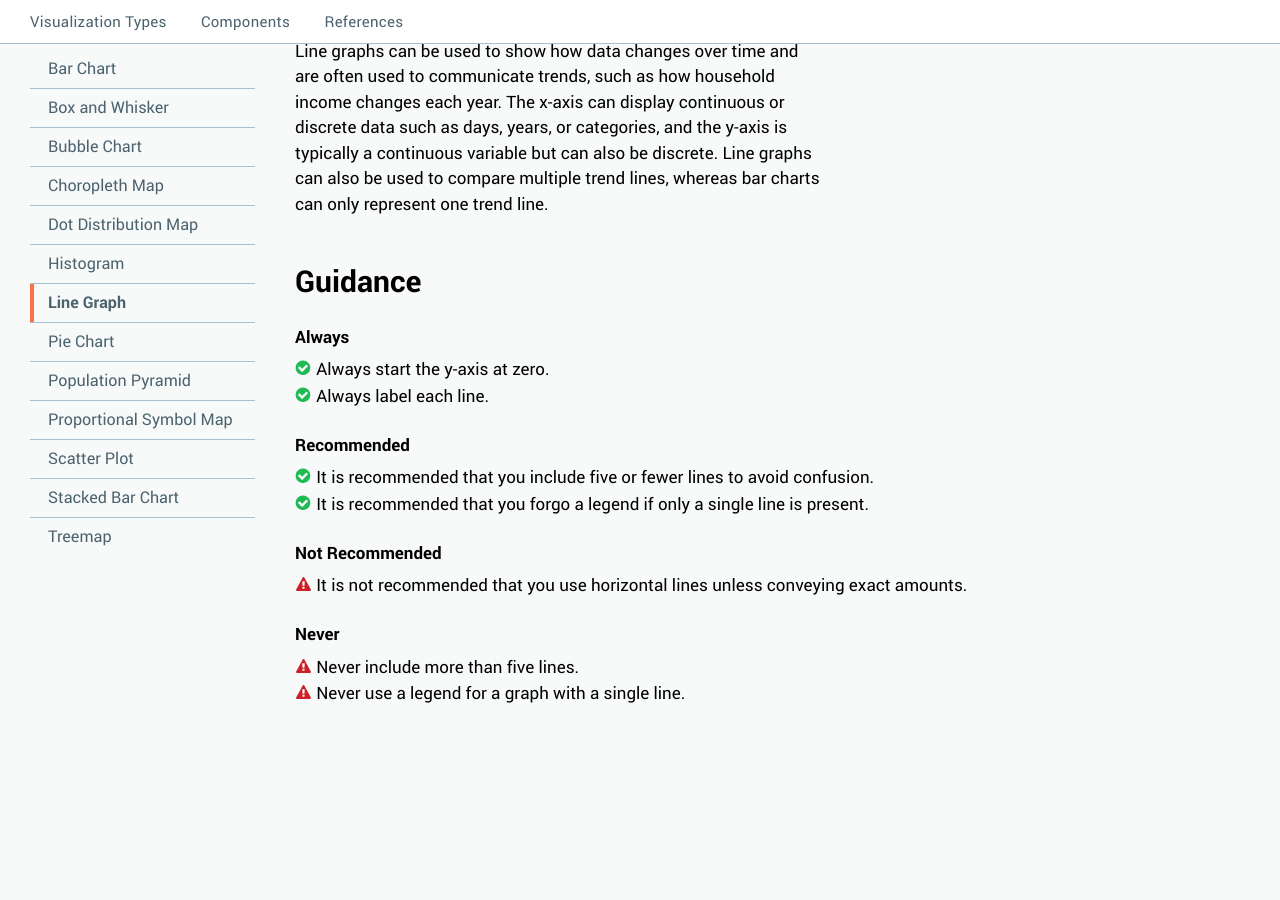
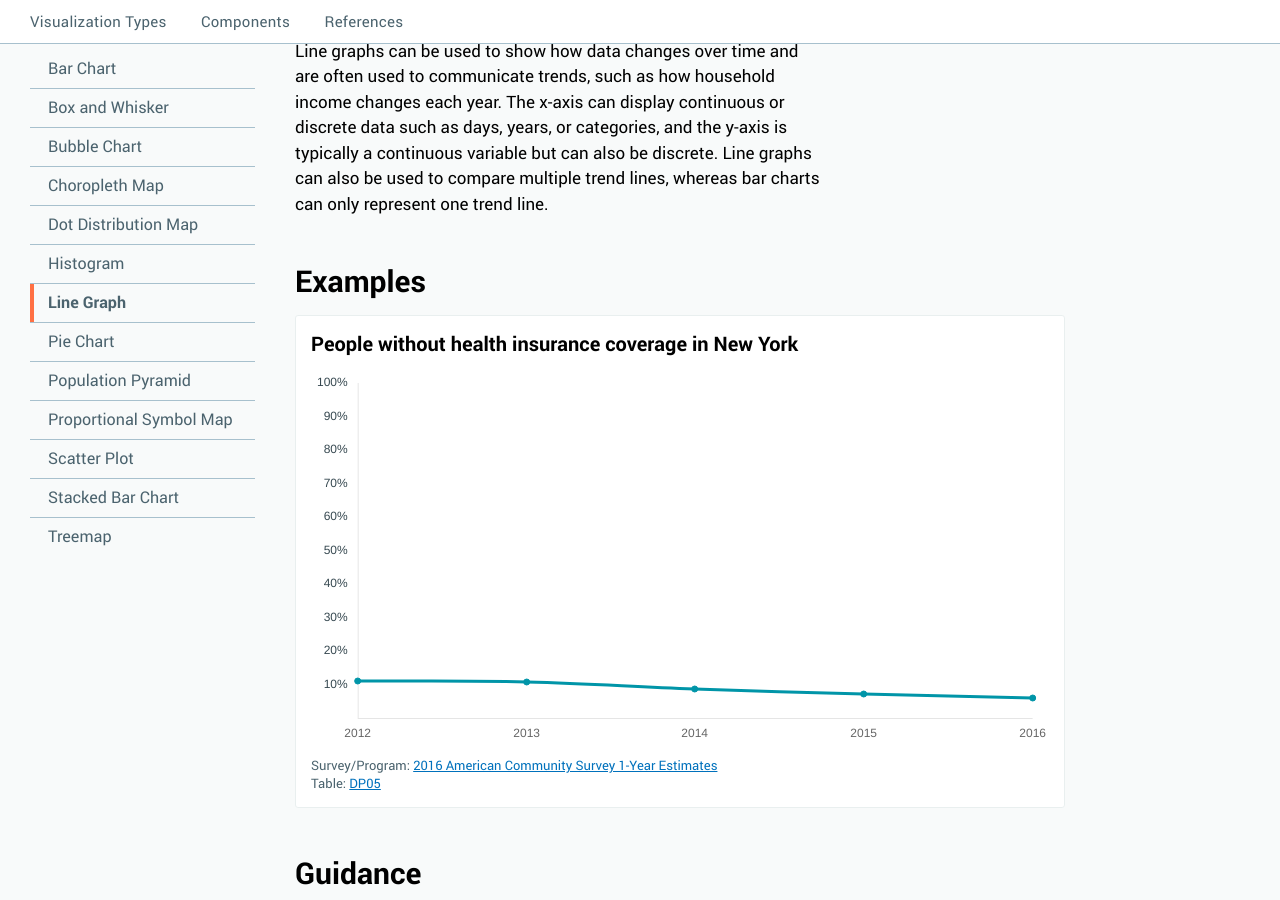
Before and after one commit to XDgov/data-design-standards, a Jekyll site: the page built from pages/visualizations/line-graph.md, in a window 1280 px wide and 900 px high, scrolled down 370 px. Built offline with Jekyll 4.4.1, drawn with Linux system fonts in a browser that asks for light colours; before the commit the page ends 1161 px from its top, so only the background shows below that.

Commit message:
Add Line Graph Example

```diff
--- a/assets/js/application.js
+++ b/assets/js/application.js
@@ -11,8 +11,9 @@
 {% include_relative dvs-canvas.js %}
 
  {% include_relative charts/chartjs-plugin-usdvs.js %}
+ {% include_relative charts/chart-bar.js %}
  {% include_relative charts/chart-bar-horizontal.js %}
- {% include_relative charts/bar-charts.js %}
+ {% include_relative charts/chart-line.js %}
  {% include_relative charts/typography-chart.js %}
 
  {% include_relative components/axis-tick-marks.js %}
--- a/pages/visualizations/line-graph.md
+++ b/pages/visualizations/line-graph.md
@@ -22,3 +22,23 @@ guidance-never:
 ---
 
 Line graphs can be used to show how data changes over time and are often used to communicate trends, such as how household income changes each year. The x-axis can display continuous or discrete data such as days, years, or categories, and the y-axis is typically a continuous variable but can also be discrete. Line graphs can also be used to compare multiple trend lines, whereas bar charts can only represent one trend line.
+
+<h2>Examples</h2>
+<div class="usa-chart-card">
+  <div class="usa-chart-header">
+    <h3 class="usa-chart-title">People without health insurance coverage in New York</h3>
+  </div>
+  <canvas id="chart-line"></canvas>
+  <div class="usa-source-container">
+    <div>
+      Survey/Program:
+      <a href="https://www.census.gov/programs-surveys/acs/" target="_blank">
+        2016 American Community Survey 1-Year Estimates
+      </a>
+    </div>
+    <div>
+      Table:
+      <a href="https://data.census.gov/cedsci/" target="_blank">DP05</a>
+    </div>
+  </div>
+</div>
```
Also changed, not shown: assets/js/charts/chart-line.js (added, +51 -0 lines), assets/js/charts/chart-bar.js (renamed from assets/js/charts/bar-charts.js).
